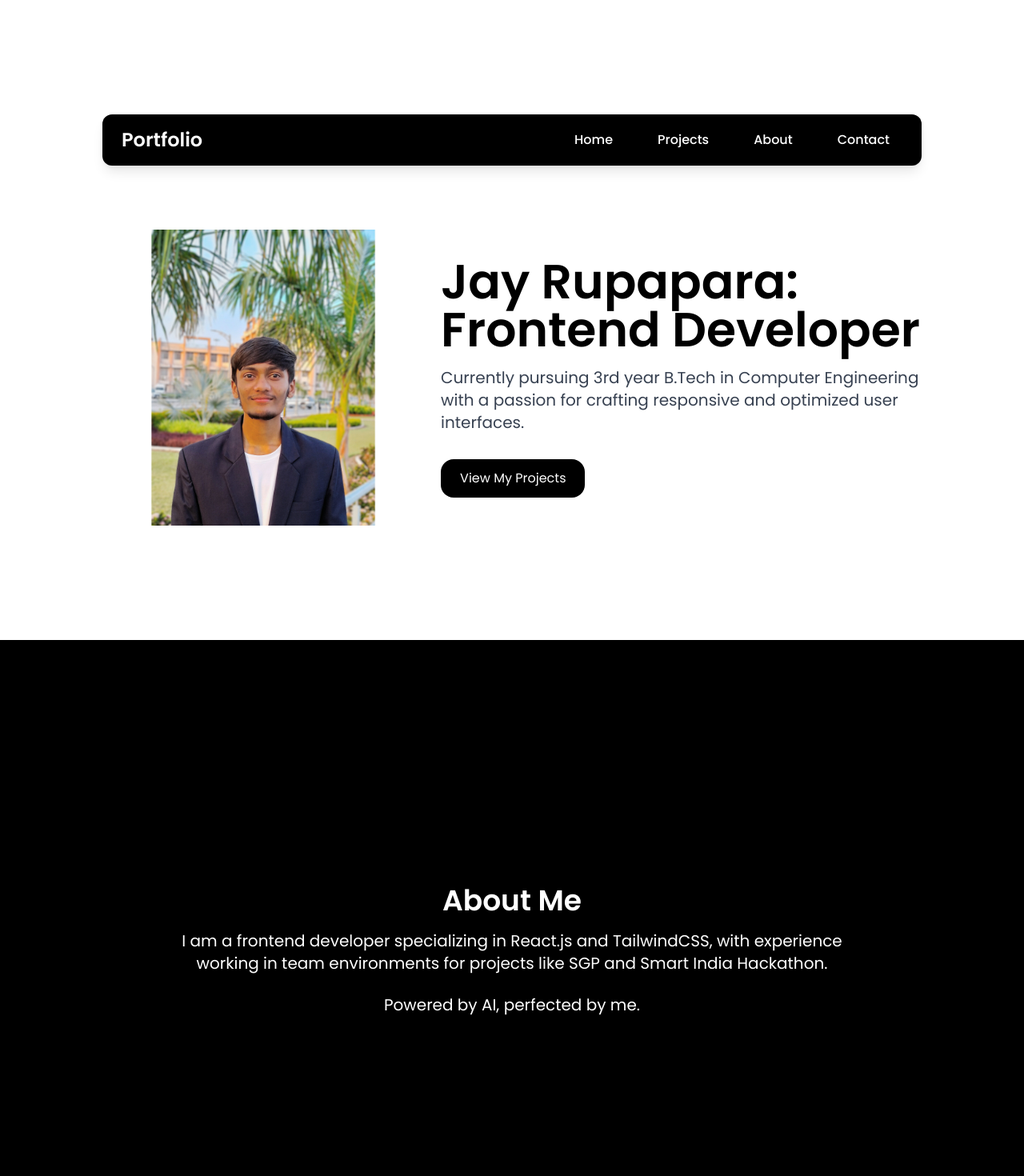
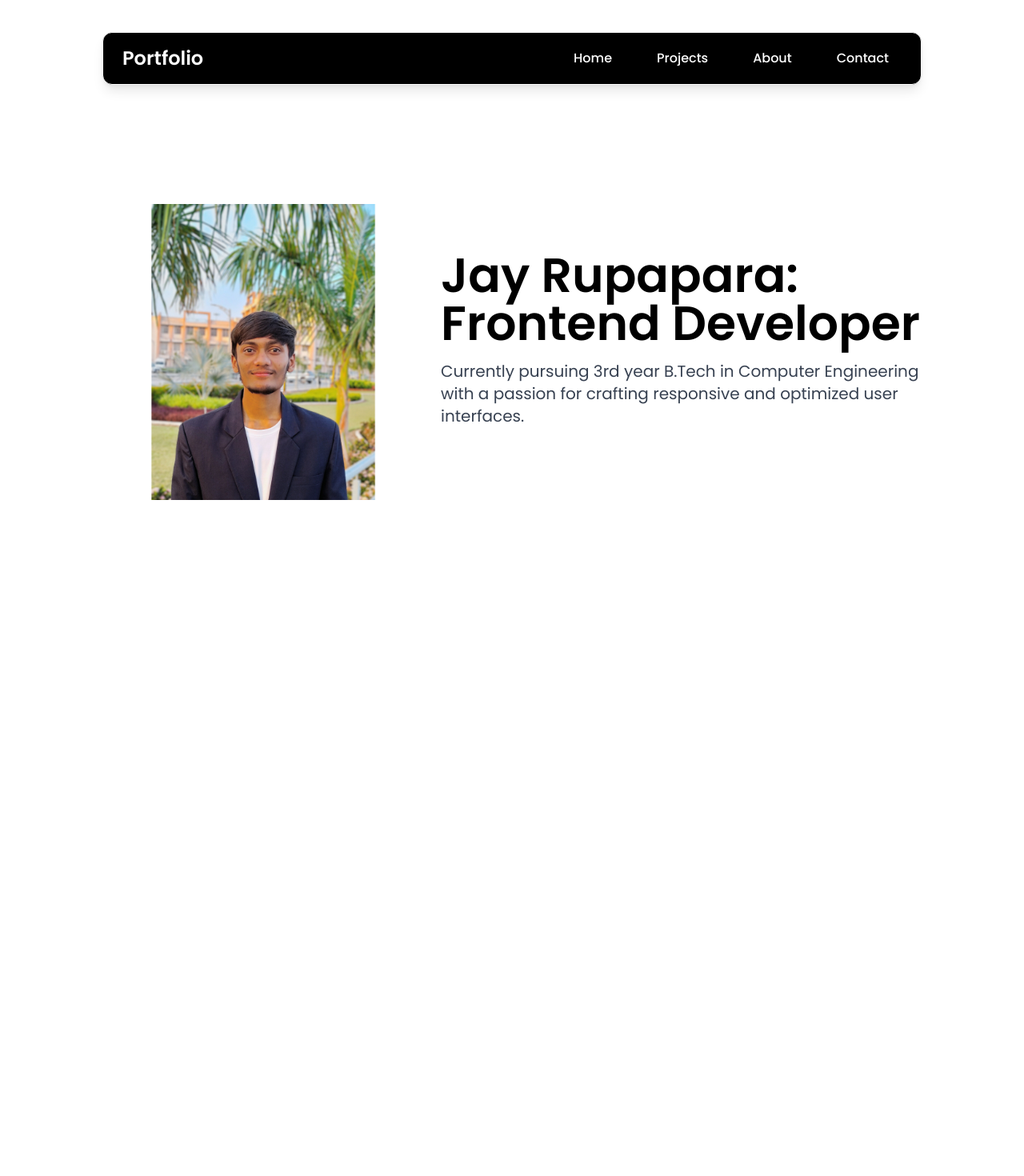
Before and after one commit to JayRupapara/jay-portfolio, a React (Vite) app in the folder Frontend/: page / in a window 1280 px wide. Shown: the top 1470 px of the page at 80% size. After the commit the page ends 800 px from the top, so only its background shows below. Built offline with nearby package versions, Linux system fonts and the light colour scheme.

Commit message:
framer motion added

```diff
--- a/Frontend/package.json
+++ b/Frontend/package.json
@@ -12,6 +12,7 @@
   "dependencies": {
     "axios": "^1.7.7",
     "chart.js": "^4.4.3",
+    "framer-motion": "^11.11.10",
     "lucide-react": "^0.441.0",
     "react": "^18.3.1",
     "react-chartjs-2": "^5.2.0",
--- a/Frontend/src/components/NavbarLandingPage.jsx
+++ b/Frontend/src/components/NavbarLandingPage.jsx
@@ -3,39 +3,41 @@ import { Link } from "react-router-dom";
 
 function Navbar() {
   return (
-    <nav className="bg-black text-white shadow-lg mx-auto w-4/5 rounded-xl px-6 py-3">
-      <div className="container mx-auto flex justify-between items-center">
+    <nav className="w-4/5 px-6 py-3 mx-auto text-white bg-black border border-white shadow-lg rounded-xl">
+    <div className="container flex items-center justify-between mx-auto">
       {/* Logo with Your Name */}
-        <div className="text-white text-2xl font-bold">
-          <Link to="/">Portfolio</Link>
+      <div className="text-2xl font-bold text-white">
+        <a href="#home" className="hover:text-gray-500">
+          Portfolio
+        </a>
       </div>
 
       {/* Right side - Links */}
       <div className="flex items-center space-x-6">
-          <Link
-            to="/"
-            className="text-white font-medium px-4 py-2 rounded-xl hover:text-gray-500 transition duration-300"
+        <a
+          href="#home"
+          className="px-4 py-2 font-medium text-white transition duration-300 rounded-xl hover:text-gray-500"
         >
           Home
-          </Link>
-          <Link
-            to="/projects"
-            className="text-white font-medium px-4 py-2 rounded-xl hover:text-gray-500 transition duration-300"
+        </a>
+        <a
+          href="#projects"
+          className="px-4 py-2 font-medium text-white transition duration-300 rounded-xl hover:text-gray-500"
         >
           Projects
-          </Link>
-          <Link
-            to="/about"
-            className="text-white font-medium px-4 py-2 rounded-xl hover:text-gray-500 transition duration-300"
+        </a>
+        <a
+          href="#about"
+          className="px-4 py-2 font-medium text-white transition duration-300 rounded-xl hover:text-gray-500"
         >
           About
-          </Link>
-          <Link
-            to="/contact"
-            className="text-white font-medium px-4 py-2 rounded-xl hover:text-gray-500 transition duration-300"
+        </a>
+        <a
+          href="#contact"
+          className="px-4 py-2 font-medium text-white transition duration-300 rounded-xl hover:text-gray-500"
         >
           Contact
-          </Link>
+        </a>
       </div>
     </div>
   </nav>
--- a/Frontend/src/pages/LandingPage.jsx
+++ b/Frontend/src/pages/LandingPage.jsx
@@ -1,20 +1,55 @@
-// LandingPage.jsx
+import { useState, useEffect } from "react";
+import { motion, AnimatePresence } from "framer-motion";
 import { useNavigate } from "react-router-dom";
-import Navbar from "../components/NavbarLandingPage"; // Ensure the path is correct
-import img from "../assets/profilePic.png"; // Replace with any relevant image if needed
+import Navbar from "../components/NavbarLandingPage";
+import img from "../assets/profilePic.png";
 
 const LandingPage = () => {
   const navigate = useNavigate();
+  const [currentSection, setCurrentSection] = useState(0);
+  const sections = [0, 1, 2, 3, 4]; // Define sections by their index
+  const [isScrolling, setIsScrolling] = useState(false); // Track scrolling state
+
+  const handleScroll = (e) => {
+    e.preventDefault(); // Prevent default scrolling behavior
+    if (isScrolling) return; // Prevent additional scrolling during transition
+
+    if (e.deltaY > 0 && currentSection < sections.length - 1) {
+      // Scroll down
+      setCurrentSection((prev) => prev + 1);
+    } else if (e.deltaY < 0 && currentSection > 0) {
+      // Scroll up
+      setCurrentSection((prev) => prev - 1);
+    }
+
+    setIsScrolling(true);
+    setTimeout(() => setIsScrolling(false), 700); // Delay to control scroll frequency
+  };
+
+  useEffect(() => {
+    window.addEventListener("wheel", handleScroll, { passive: false });
+    return () => {
+      window.removeEventListener("wheel", handleScroll);
+    };
+  }, [currentSection, isScrolling]);
 
   return (
-    <div className="min-h-screen bg-white bg-gradient-to-b">
-      {/* Hero Section */}
-      <section className="flex flex-col justify-center h-screen">
-        <div className="mb-20">
+    <div className="flex flex-col justify-center h-screen bg-white">
+      <div className="absolute w-full top-10">
         <Navbar />
       </div>
-        <div className="flex flex-col w-5/6 mx-auto lg:flex-row">
-          {/* Left Side: Professional Image */}
+      <AnimatePresence mode="wait">
+        {/* Hero Section */}
+        {currentSection === 0 && (
+          <motion.section
+            key="hero-section"
+            initial={{ opacity: 0, y: 100 }}
+            animate={{ opacity: 1, y: 0 }}
+            exit={{ opacity: 0, y: -100 }}
+            transition={{ duration: 0.6 }}
+            className="flex flex-col justify-center h-screen"
+          >
+            <section className="flex flex-col w-5/6 mx-auto mt-20 lg:flex-row">
               <div className="relative flex flex-col items-center w-full mb-8 lg:w-5/12 lg:mb-0">
                 <img
                   src={img}
@@ -22,8 +57,6 @@ const LandingPage = () => {
                   className="w-10/12 top-[2rem] sm:top-0 left-0"
                 />
               </div>
-
-          {/* Right Side: Introduction */}
               <div className="flex flex-col justify-center w-full text-center lg:w-7/12 lg:text-left">
                 <h2 className="mb-4 text-4xl font-bold md:text-5xl lg:text-6xl">
                   Jay Rupapara: <br />Frontend Developer
@@ -32,18 +65,22 @@ const LandingPage = () => {
                   Currently pursuing 3rd year B.Tech in Computer Engineering with a
                   passion for crafting responsive and optimized user interfaces.
                 </p>
-            <div className="space-x-4">
-              <button className="px-6 py-3 text-white bg-black rounded-2xl hover:bg-gray-800">
-                View My Projects
-              </button>
-            </div>
-          </div>
               </div>
             </section>
+          </motion.section>
+        )}
 
         {/* About Section */}
-      <section className="flex items-center justify-center h-screen text-white bg-black">
-        <div className="max-w-4xl px-6 mx-auto text-center">
+        {currentSection === 1 && (
+          <motion.section
+            key="about-section"
+            initial={{ opacity: 0, y: 100 }}
+            animate={{ opacity: 1, y: 0 }}
+            exit={{ opacity: 0, y: -100 }}
+            transition={{ duration: 0.6 }}
+            className="flex items-center justify-center h-screen text-white bg-black"
+          >
+            <section className="max-w-4xl px-6 mx-auto text-center">
               <h3 className="mb-4 text-3xl font-bold md:text-4xl">About Me</h3>
               <p className="mb-6 text-lg leading-relaxed md:text-xl">
                 I am a frontend developer specializing in React.js and TailwindCSS,
@@ -53,10 +90,21 @@ const LandingPage = () => {
               <p className="mb-6 text-lg leading-relaxed md:text-xl">
                 Powered by AI, perfected by me.
               </p>
-        </div>
             </section>
-      <section className="flex items-center justify-center h-screen text-black bg-white">
-        <div className="max-w-6xl px-6 mx-auto text-center">
+          </motion.section>
+        )}
+
+        {/* Skills & Knowledge Section */}
+        {currentSection === 2 && (
+          <motion.section
+            key="skills-section"
+            initial={{ opacity: 0, y: 100 }}
+            animate={{ opacity: 1, y: 0 }}
+            exit={{ opacity: 0, y: -100 }}
+            transition={{ duration: 0.6 }}
+            className="flex items-center justify-center h-screen text-black bg-white"
+          >
+            <section className="max-w-6xl px-6 mx-auto text-center">
               <h3 className="mb-10 text-3xl font-bold md:text-4xl">
                 Skills & Knowledge
               </h3>
@@ -74,12 +122,21 @@ const LandingPage = () => {
                   <p>Strong JS fundamentals and modern practices.</p>
                 </div>
               </div>
-        </div>
             </section>
+          </motion.section>
+        )}
 
-      {/* Section 4: Projects */}
-      <section className="flex items-center justify-center h-screen text-white bg-black">
-        <div className="max-w-6xl px-6 mx-auto text-center">
+        {/* Projects Section */}
+        {currentSection === 3 && (
+          <motion.section
+            key="projects-section"
+            initial={{ opacity: 0, y: 100 }}
+            animate={{ opacity: 1, y: 0 }}
+            exit={{ opacity: 0, y: -100 }}
+            transition={{ duration: 0.6 }}
+            className="flex items-center justify-center h-screen text-white bg-black"
+          >
+            <section className="max-w-6xl px-6 mx-auto text-center">
               <h3 className="mb-10 text-3xl font-bold md:text-4xl">Projects</h3>
               <p className="mb-6 text-lg leading-relaxed md:text-xl">
                 Explore some of the projects I&#39;ve worked on, ranging from frontend
@@ -91,12 +148,21 @@ const LandingPage = () => {
               >
                 View Projects
               </button>
-        </div>
             </section>
+          </motion.section>
+        )}
 
-      {/* Section 5: Contact */}
-      <section className="flex items-center justify-center h-screen text-black bg-white">
-        <div className="max-w-4xl px-6 mx-auto text-center">
+        {/* Contact Section */}
+        {currentSection === 4 && (
+          <motion.section
+            key="contact-section"
+            initial={{ opacity: 0, y: 100 }}
+            animate={{ opacity: 1, y: 0 }}
+            exit={{ opacity: 0, y: -100 }}
+            transition={{ duration: 0.6 }}
+            className="flex items-center justify-center h-screen text-black bg-white"
+          >
+            <section className="max-w-4xl px-6 mx-auto text-center">
               <h3 className="mb-10 text-3xl font-bold md:text-4xl">Contact Me</h3>
               <p className="mb-6 text-lg md:text-xl">
                 Interested in collaborating or have any questions? Feel free to
@@ -108,15 +174,18 @@ const LandingPage = () => {
               >
                 Get in Touch
               </button>
-        </div>
             </section>
+          </motion.section>
+        )}
+      </AnimatePresence>
 
-      {/* Footer */}
+      {currentSection === 4 && (
         <footer className="py-10 text-white bg-black">
           <div className="text-center">
             <p>&copy; {new Date().getFullYear()} Jay Rupapara. All Rights Reserved.</p>
           </div>
         </footer>
+      )}
     </div>
   );
 };
```
Also changed, not shown: 1 other file (tests, documents, lock files or other folders). Lines whose indentation alone changed are shown as unchanged.
